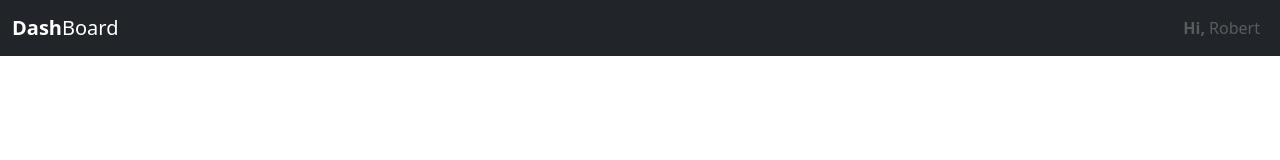
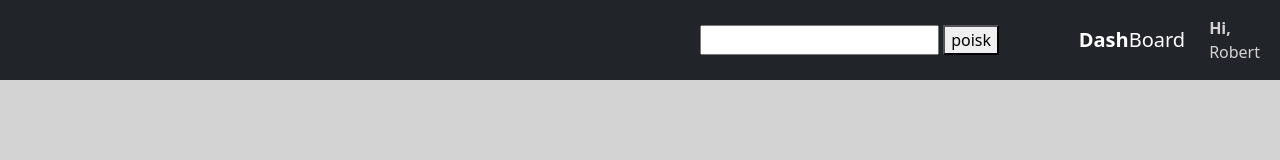
Before and after one commit to Martyyyyyyyy/My-projects, a website with bundled scripts: page Uni-Project/src/index.html in a window 1280 px wide. Built offline with nearby package versions, Linux system fonts and the light colour scheme; files whose address does not match are found by name.

Commit message:
working on bootstrap

```diff
--- a/Uni-Project/gulp/version.json
+++ b/Uni-Project/gulp/version.json
@@ -1,3 +1,3 @@
 {
-    "main": "20221019220349"
+    "main": "20221022211946"
 }
--- a/Uni-Project/src/index.html
+++ b/Uni-Project/src/index.html
@@ -11,6 +11,10 @@
   <body>
     <header id="header" class="fixed-top">
       <nav class="navbar navbar-expand-lg navbar-dark bg-dark">
+        <form class="form-wrapper cf">
+          <input type="text">
+          <button type="submit">poisk</button>
+        </form>
         <div class="container-fluid">
           <a class="navbar-brand" href="#"><strong>Dash</strong>Board</a>
           <button class="navbar-toggler" type="button" data-bs-toggle="collapse" data-bs-target="#navbarSupportedContent" aria-controls="navbarSupportedContent" aria-expanded="false" aria-label="Toggle navigation">
@@ -24,9 +28,6 @@
             </ul>
           </div>
         </div>
-        <div class="search-box">
-
-        </div>
       </nav>
     </header>
     <script src="https://cdn.jsdelivr.net/npm/bootstrap@5.2.2/dist/js/bootstrap.bundle.min.js" integrity="sha384-OERcA2EqjJCMA+/3y+gxIOqMEjwtxJY7qPCqsdltbNJuaOe923+mo//f6V8Qbsw3" crossorigin="anonymous"></script>
--- /dev/null
+++ b/Uni-Project/src/scss/style.scss
@@ -0,0 +1,26 @@
+body {
+  background-color: lightgrey;
+}
+
+.form-wrapper {
+  width: 10000px;
+  padding: 0px;
+  margin: auto 0px auto 700px;
+  border-radius: 10px;
+}
+
+.form-wrapper input {
+
+}
+
+.navbar-nav {
+  --bs-nav-link-padding-x: 0;
+  --bs-nav-link-padding-y: 0.5rem;
+  --bs-nav-link-font-weight: ;
+  --bs-nav-link-disabled-color: lightgrey;
+  display: flex;
+  flex-direction: column;
+  padding-left: 0;
+  margin-bottom: 0;
+  list-style: none;
+}
```
Also changed, not shown: Uni-Project/dist/css/style.css (added), Uni-Project/dist/css/style.min.css (added), Uni-Project/dist/index.html.
